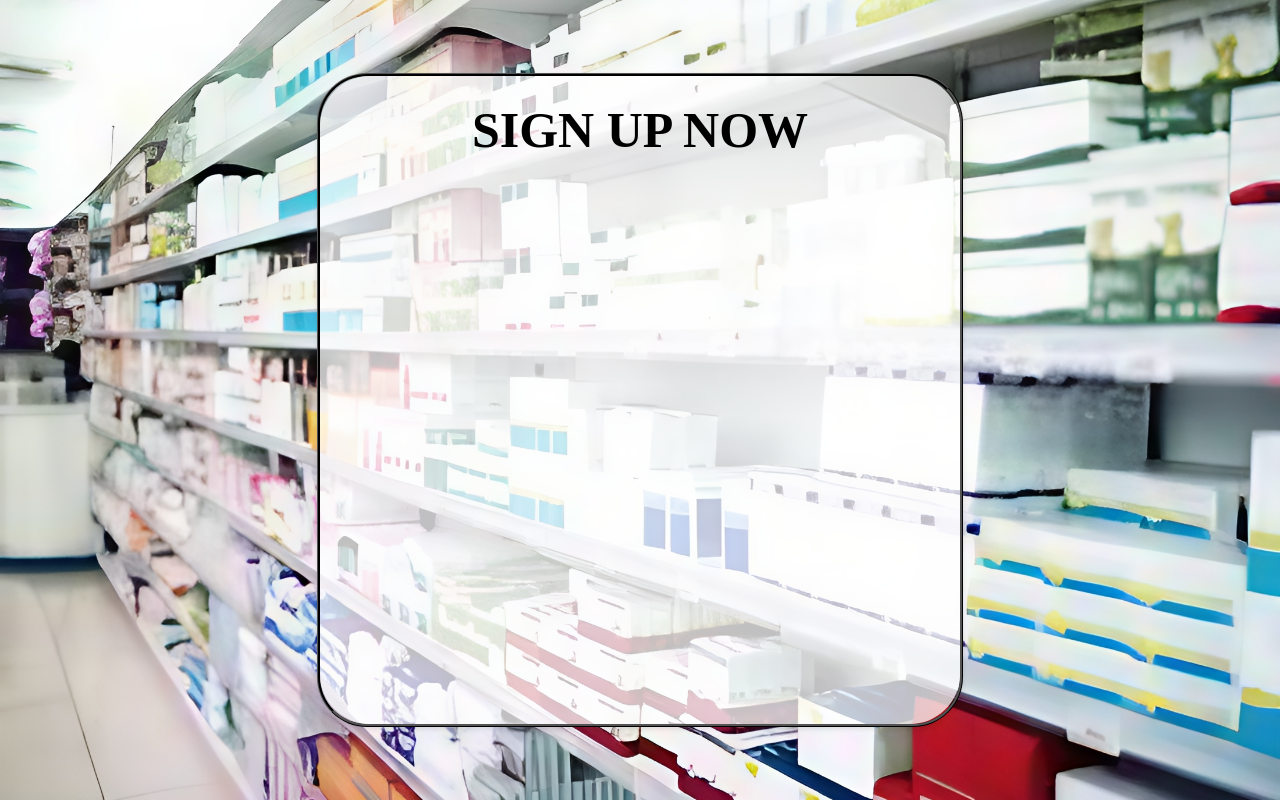
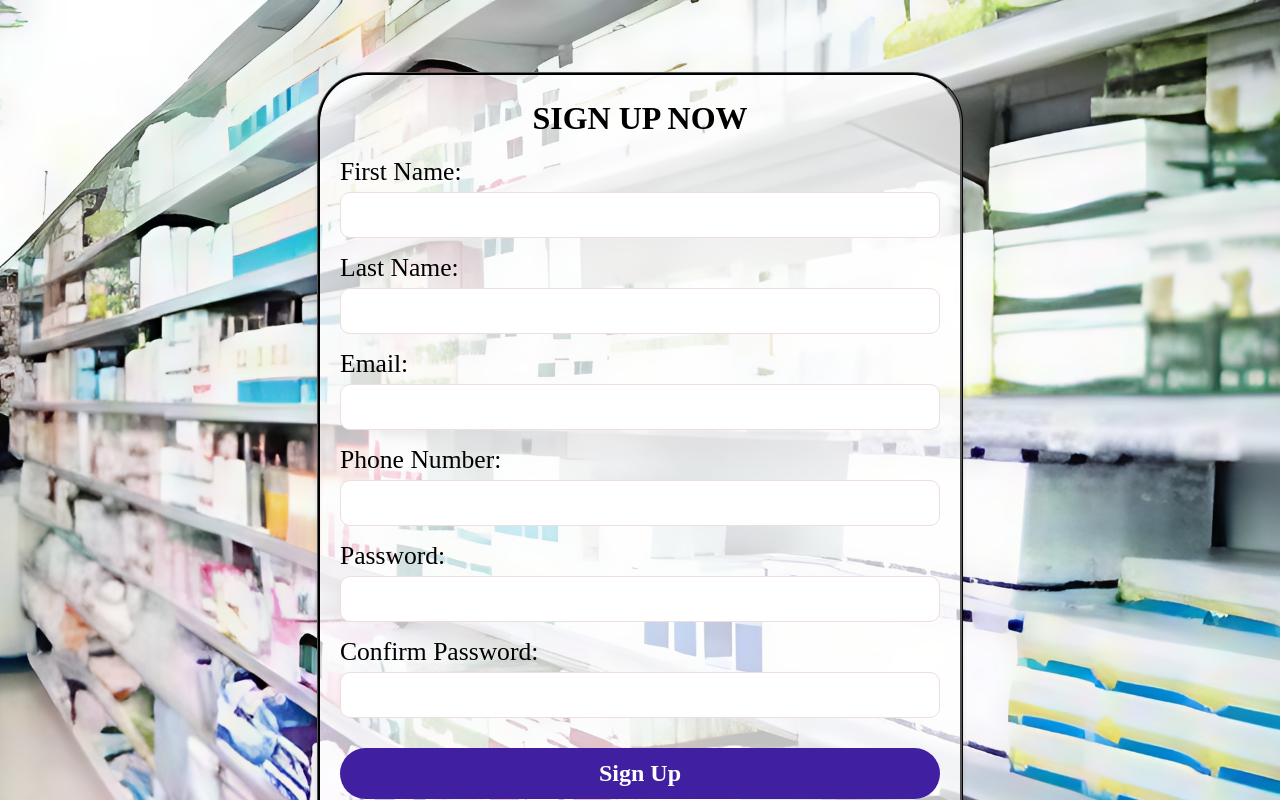
Before and after one commit to Sadeed-5N-100E/CATProject-ecommerce-website, a React (Vite) app in the folder ProjectFrontend/: page /SignupPage in a window 1280 px wide. Shown: the top 800 px of the page. Built offline with nearby package versions, Linux system fonts and the light colour scheme; a web font is replaced by a local one.

Commit message:
Updated Login Page V2 and Sign Up Page Done

```diff
--- a/ProjectFrontend/src/LoginPage.css
+++ b/ProjectFrontend/src/LoginPage.css
@@ -16,7 +16,7 @@
 .LoginLogo {
     display: block; /* Makes the logo behave like a block-level element */
     margin: 15px auto; /* Center the logo horizontally and add top/bottom space */
-    width: 37%; /* Adjust the size as needed */
+    width: 30%; /* Adjust the size as needed */
     height: auto; /* Maintain aspect ratio */
     object-fit: contain; /* Ensure the image scales properly */
     cursor: pointer;
@@ -26,9 +26,7 @@
 
 .LoginArticle{
     position: fixed; /* Change to absolute positioning */
-    top: 50%;  /* Move to center vertically */
-    left: 50%;  /* Move to center horizontally */
-    transform: translate(-50%, -50%); /* Adjust the position to truly center */
+    top: 10%;
     padding: 20px;
     height: 76vh;
     width: 65vw; /* Change from vh to vw to scale responsively */
@@ -57,7 +55,7 @@
     font-family: 'Ysabeau SC';
     font-weight: 750;
     text-align: center;
-    font-size: 50px;
+    font-size: 200%;
     margin-bottom: 10px;
     position: relative;
     z-index: 1;
@@ -76,14 +74,14 @@
     display: flex;
     flex-direction: column;
     font-family: 'Playfair Display';
-    font-size: 150%;
+    font-size: 160%;
     position: relative;
     z-index: 1;
 }
 
 .LoginForm input{
     padding: 10px;
-    font-size: 65%;
+    font-size: 80%;
     border: 1px solid #eedede;
     border-radius: 10px;
     margin-top: 5px;
--- a/ProjectFrontend/src/SignupPage.css
+++ b/ProjectFrontend/src/SignupPage.css
@@ -4,7 +4,7 @@
     /* background-color: #d3d3d3;  */
     background: url('./assets/LoginPageAssets/LoginBG.jpeg') center center/cover no-repeat;
     position : relative;/* Make the header container relative */
-    height: 100vh;  /* Full viewport height */
+    height: 120vh;  /* Full viewport height */
     width: 100%;    /* Ensure full width */
     display: flex;
     flex-direction: column;
@@ -14,17 +14,15 @@
 }
 
 .SignupArticle{
-    position: fixed; /* Change to absolute positioning */
-    top: 50%;  /* Move to center vertically */
-    left: 50%;  /* Move to center horizontally */
-    transform: translate(-50%, -50%); /* Adjust the position to truly center */
+    position: relative; /* Change to absolute positioning */
+    top: 7.5%;
     padding: 20px;
-    height: 76vh;
+    height: 95vh;
     width: 65vw; /* Change from vh to vw to scale responsively */
     border-radius: 50px;
     box-shadow: 0 2px 5px rgba(0, 0, 0, 0.1);
     max-width: 600px; /* Limit max size for larger screens */
-    max-height: 80vh; /* Limit max height for larger screens */
+    max-height: 100vh; /* Limit max height for larger screens */
     border-style: ridge;
     border-color: black;
 }
@@ -46,7 +44,7 @@
     font-family: 'Ysabeau SC';
     font-weight: 750;
     text-align: center;
-    font-size: 50px;
+    font-size: 200%;
     margin-bottom: 10px;
     position: relative;
     z-index: 1;
@@ -65,14 +63,14 @@
     display: flex;
     flex-direction: column;
     font-family: 'Playfair Display';
-    font-size: 30px;
+    font-size: 160%;
     position: relative;
     z-index: 1;
 }
 
 .SignupForm input{
     padding: 10px;
-    font-size: 25px;
+    font-size: 80%;
     border: 1px solid #eedede;
     border-radius: 10px;
     margin-top: 5px;
@@ -81,10 +79,10 @@
 }
 
 .SignupForm button {
-    padding: 10px 15px;
+    padding: 12px 20px;
     background-color: #4020a0;
     color: white;
-    font-size: 30px;
+    font-size: 150%;
     font-weight: 700;
     top: 15px;
     border: none;
@@ -99,3 +97,9 @@
     background-color: #5229cc;
     color: black;
 }
+
+.SignupErrorText {
+    color: red;
+    font-size: 120%;
+    margin-top: -10px;
+}
--- a/ProjectFrontend/src/SignupPage.jsx
+++ b/ProjectFrontend/src/SignupPage.jsx
@@ -10,11 +10,80 @@ const SignupPage = () => {
   const [phoneno, setPhoneno] = useState('');
   const [password, setPassword] = useState('');
   const [confirmpassword, setConfirmpassword] = useState('');
+  const [errormessage, setErrormessage] = useState('');
+
+  const handleFormSubmit = (e) => {
+    e.preventDefault();
+    if (password !== confirmpassword) {
+      setErrormessage("Passwords do not match!");
+    } else {
+      setErrormessage('');
+      alert('Form submitted successfully!'); // Placeholder for backend integration
+    }
+  };
 
   return (
     <div className="SignupBG">
       <article className="SignupArticle">
         <h1>SIGN UP NOW</h1>
+        <form className="SignupForm" onSubmit={handleFormSubmit}>
+          <label>
+            First Name:
+            <input
+              type="text"
+              value={firstname}
+              onChange={(e) => setFirstname(e.target.value)}
+              required
+            />
+          </label>
+          <label>
+            Last Name:
+            <input
+              type="text"
+              value={lastname}
+              onChange={(e) => setLastname(e.target.value)}
+              required
+            />
+          </label>
+          <label>
+            Email:
+            <input
+              type="email"
+              value={email}
+              onChange={(e) => setEmail(e.target.value)}
+              required
+            />
+          </label>
+          <label>
+            Phone Number:
+            <input
+              type="tel"
+              value={phoneno}
+              onChange={(e) => setPhoneno(e.target.value)}
+              required
+            />
+          </label>
+          <label>
+            Password:
+            <input
+              type="password"
+              value={password}
+              onChange={(e) => setPassword(e.target.value)}
+              required
+            />
+          </label>
+          <label>
+            Confirm Password:
+            <input
+              type="password"
+              value={confirmpassword}
+              onChange={(e) => setConfirmpassword(e.target.value)}
+              required
+            />
+          </label>
+          {errormessage && <div className="SignupErrorText">{errormessage}</div>}
+          <button type="submit">Sign Up</button>
+        </form>
       </article>
     </div>
   )
```
